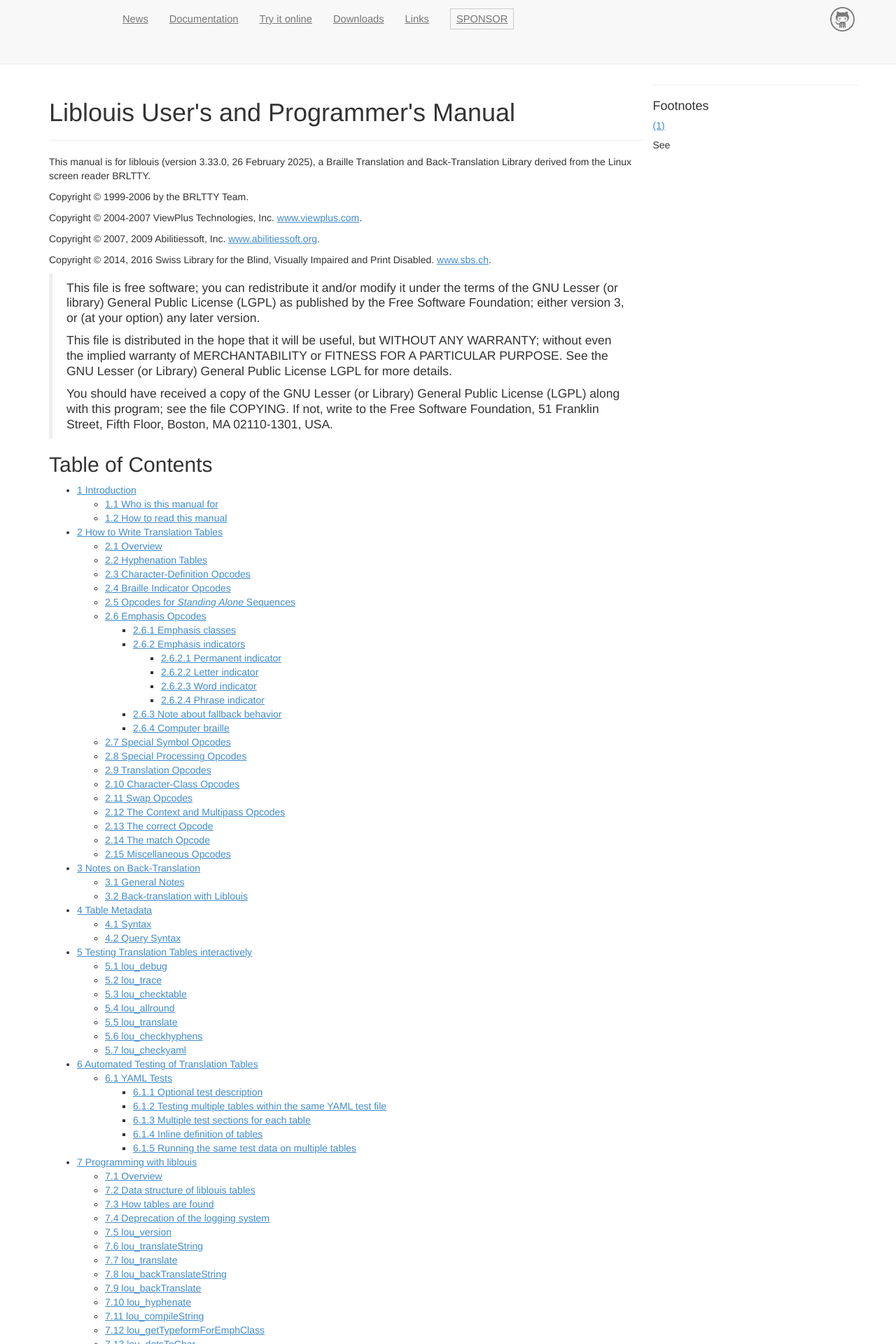
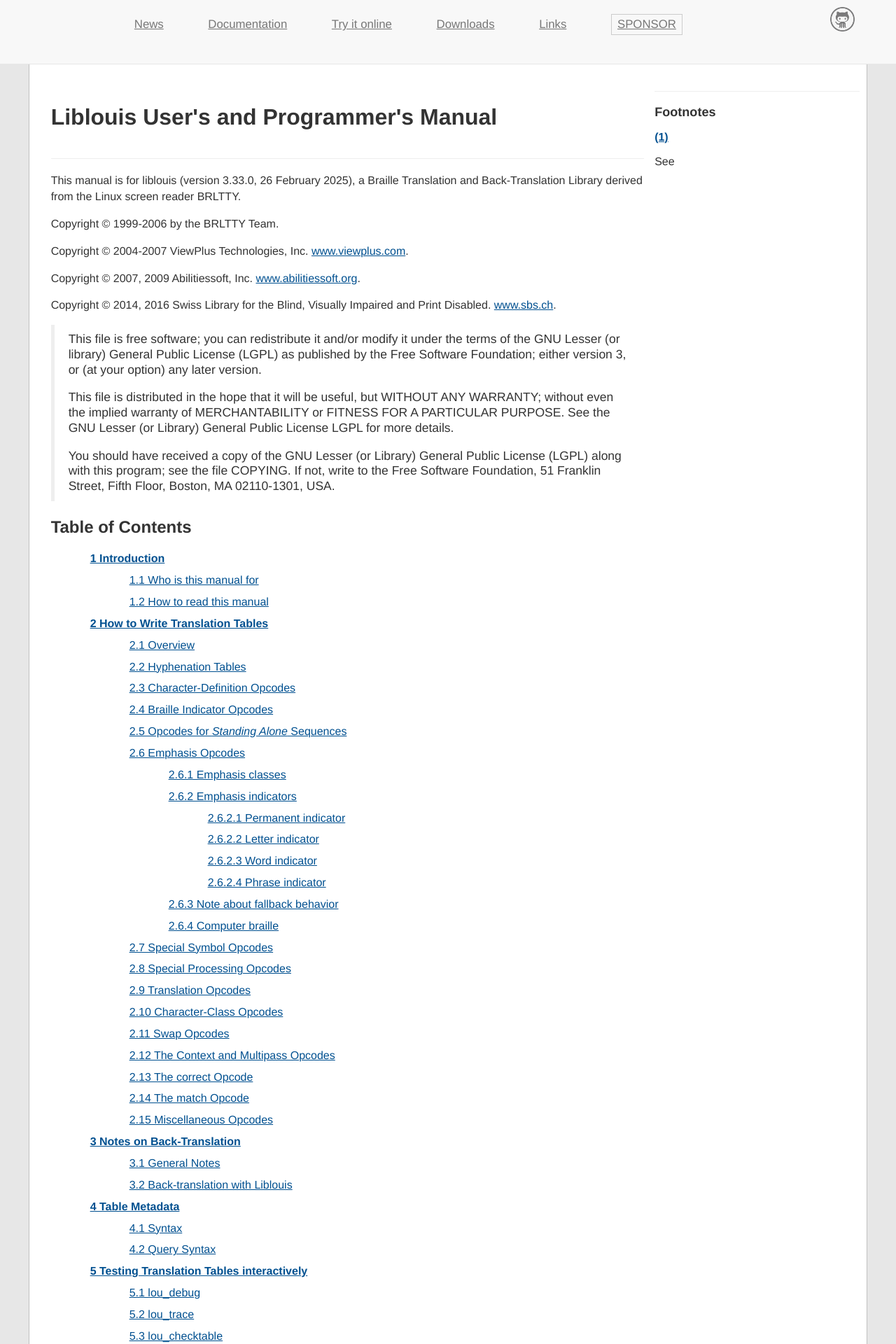
Before and after one commit to liblouis/liblouis.github.io, a Jekyll site: the page built from documentation/liblouis.html, in a window 1280 px wide. Shown: the top 1920 px of the page at 70% size. Built offline with Jekyll 4.4.1, drawn with Linux system fonts in a browser that asks for light colours.

Commit message:
Further enhance styling
inspired by the GNU theme (https://www.gnu.org/style.css)

```diff
--- a/css/base.scss
+++ b/css/base.scss
@@ -13,6 +13,81 @@
 body {
 	height: 100%; // also needed for sticky footer
 	overflow: auto;
+}
+
+// center text on grey background
+html {
+	background-color: #e7e7e7;
+}
+body {
+	max-width: 74.92em;
+	margin: 0 auto;
+	padding: .5em 1em 1em 1em;
+	border: .1em solid #c0c0c0;
+}
+
+// font size
+html, body {
+	font-size: 1em;
+}
+
+// headings
+h1 {
+	font-size: 2em;
+	margin: 1em 0;
+}
+h2 {
+	font-size: 1.50em;
+	margin: 1.0em 0 0.87em 0;
+}
+h3 {
+	font-size: 1.30em;
+	margin: 1.0em 0 0.87em 0;
+}
+h4 {
+	font-size: 1.13em;
+	margin: 1.0em 0 0.88em 0;
+}
+h5 {
+	font-size: 1.00em;
+	margin: 1.0em 0 1.00em 0;
+}
+h1, h2, h3, h4, h5, h6 {
+	font-weight: bold;
+}
+
+// paragraph spacing
+p {
+	margin: 1em 0;
+	blockquote &:first-child {
+		margin-top: 0;
+	}
+}
+
+// list item spacing
+ul li {
+	margin: .5em 1em;
+	p,
+	& ul {
+		margin-top: .3em;
+		margin-bottom: .3em;
+	}
+}
+
+// list item bullets
+ul {
+	list-style: square outside;
+	li & {
+		list-style: circle;
+	}
+}
+
+// visited links are not given a different color by bootstrap
+a[href] {
+	color: #005090;
+	&:visited {
+		color: #100070;
+	}
 }
 
 // bootstrap removes underlining from links
@@ -180,3 +255,36 @@
 		vertical-align: text-bottom;
 	}
 }
+
+
+/* Manual pages
+-------------------------------------------------- */
+
+// table of contents
+.contents ul {
+	list-style: none;
+	font-weight: bold;
+	ul {
+		font-weight: normal;
+	}
+}
+
+// code blocks:
+// in order to properly override the bootstrap style, we put the style on pre instead of div
+div.example > pre {
+	margin: 1em 0 1em 3%;
+	padding: 1.8em 1.4em;
+	-webkit-border-radius: .3em;
+	-moz-border-radius: .3em;
+	border-radius: .3em;
+	border: 1px solid #d4cbb6;
+	background-color: #f2efe4;
+}
+
+// indendation and spacing of definition lists (opcode definitions, etc.)
+dd {
+	margin: .5em 3% 1em 3%;
+	p {
+		margin: .5em 0;
+	}
+}
```
